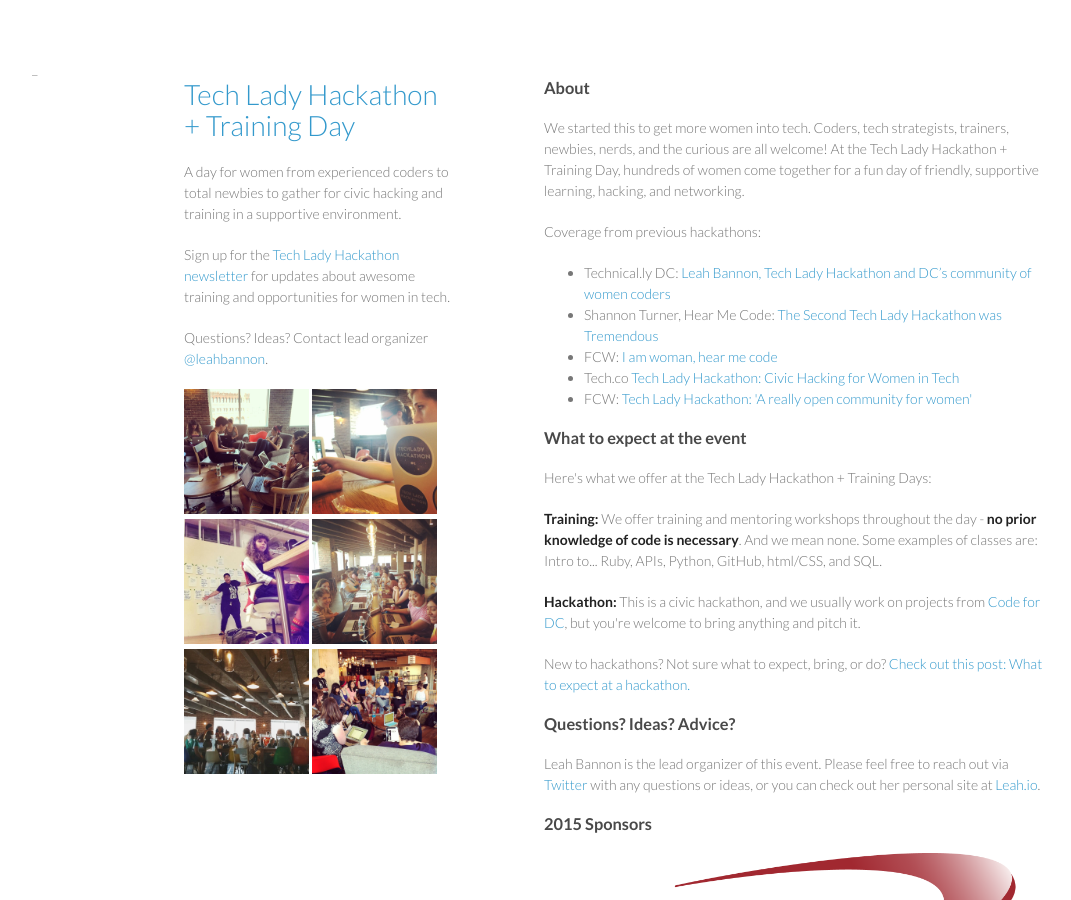
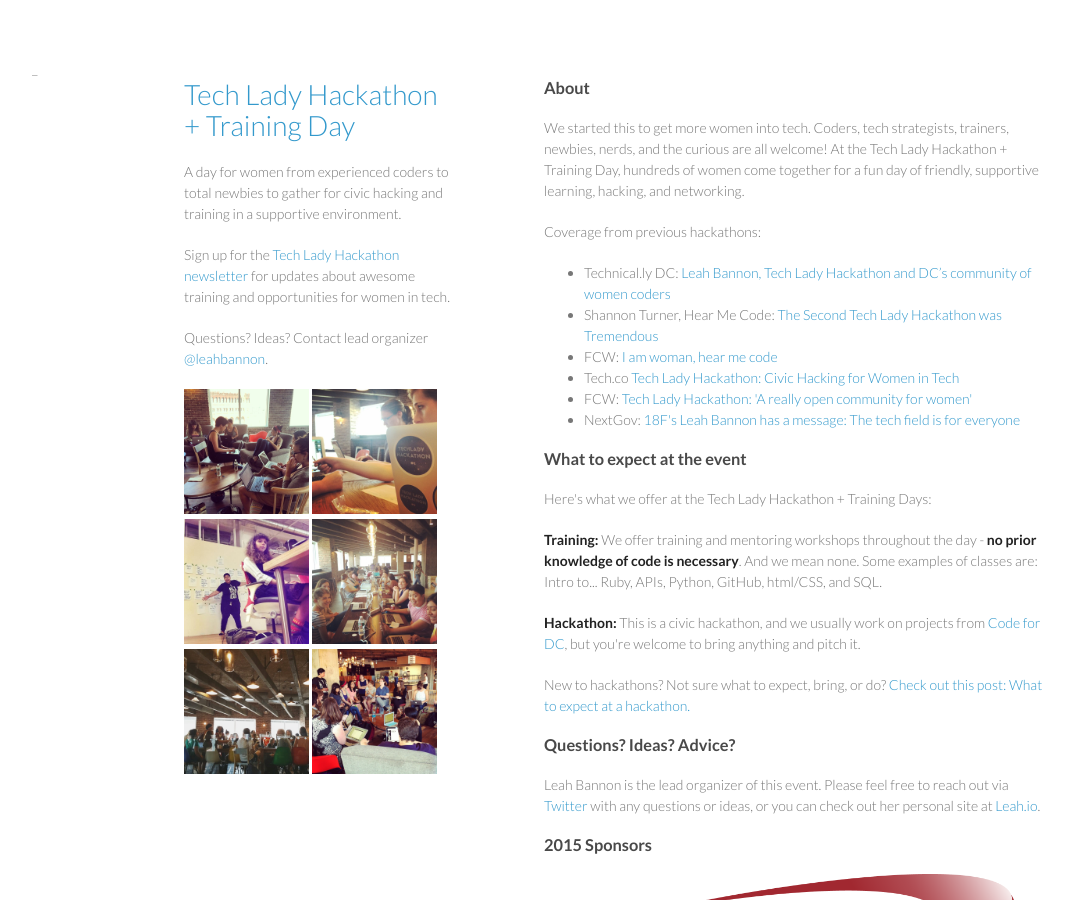
Before and after one commit to leahbannon/techladyhackathon, a Jekyll site: the page built from index.html, in a window 1280 px wide and 900 px high. Shown: the whole window, without its empty margins (26-1097 px from the left). Built offline with Jekyll 4.4.1, drawn with Linux system fonts in a browser that asks for light colours.

Commit message:
Update index.html

```diff
--- a/index.html
+++ b/index.html
@@ -14,6 +14,7 @@
   <li>FCW: <a href="https://fcw.com/articles/2015/07/14/tech-lady-hackathon.aspx">I am woman, hear me code</a></li>
   <li>Tech.co <a href="http://tech.co/tech-lady-hackathon-civic-hacking-women-tech-2015-02">Tech Lady Hackathon: Civic Hacking for Women in Tech</a></li>
   <li>FCW: <a href="https://fcw.com/articles/2015/08/10/tech-lady-hackathon.aspx">Tech Lady Hackathon: 'A really open community for women'</a></li>
+  <li>NextGov: <a href="http://www.nextgov.com/cio-briefing/2015/04/18fs-leah-bannon-has-message-federal-tech-workforce-everyone/109342/">18F's Leah Bannon has a message: The tech field is for everyone</a></li>
 </ul>
 
 <h3>What to expect at the event</h3>
```
